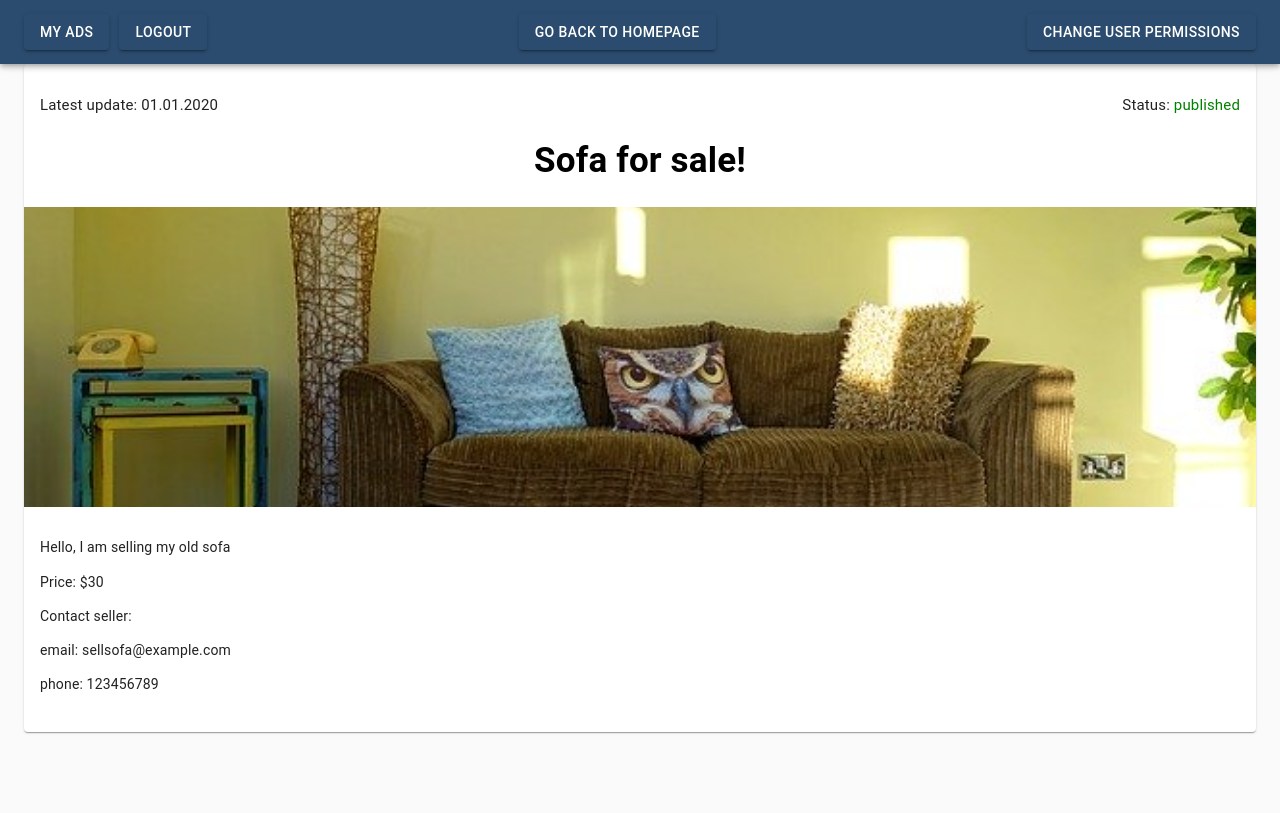
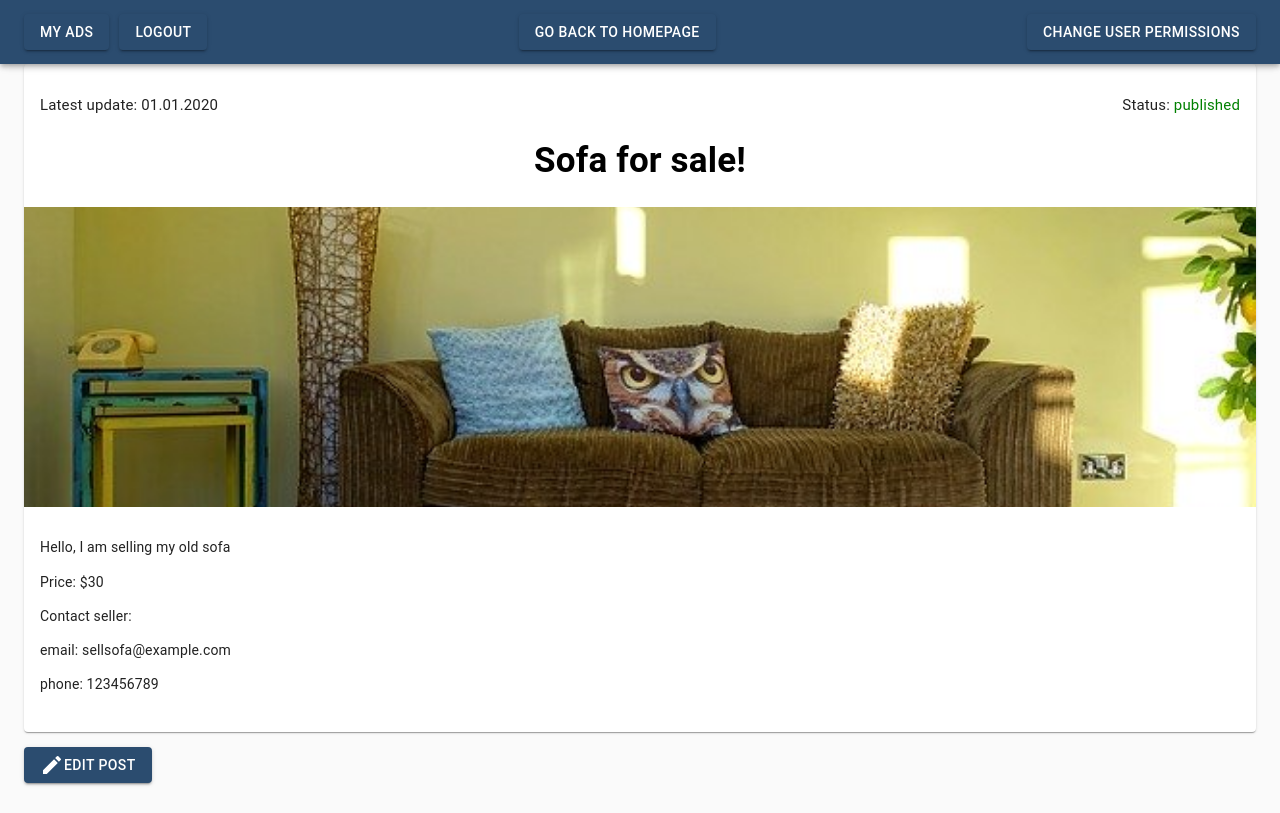
Before and after one commit to Xandreww/bulletin-board, a React (Create React App) app: page /post/1 in a window 1280 px wide. Built offline with nearby package versions, Linux system fonts and the light colour scheme.

Commit message:
Add post edit button

```diff
--- a/src/components/views/Homepage/Homepage.js
+++ b/src/components/views/Homepage/Homepage.js
@@ -12,17 +12,18 @@ import clsx from 'clsx';
 
 import { connect } from 'react-redux';
 import { getAll } from '../../../redux/postsRedux.js';
+import { getUser } from '../../../redux/userRedux';
 
 import styles from './Homepage.module.scss';
 
-const Component = ({ className, posts }) => (
+const Component = ({ className, posts, user }) => (
   <div className={clsx(className, styles.root)}>
-    {/* for logged in*/}
-    <Button className={styles.addNew} variant="contained" color="primary" href="/post/add">
-      <AddIcon />
-      Add new
-    </Button>
-    {/* for all*/}
+    {user.authenticated && (
+      <Button className={styles.addNew} variant="contained" color="primary" href="/post/add">
+        <AddIcon />
+        Add new
+      </Button>
+    )}
     <div className={styles.cards}>
       {posts.map((post) => (
         <Card className={styles.card} key={post.id} variant="outlined">
@@ -49,10 +50,12 @@ const Component = ({ className, posts }) => (
 Component.propTypes = {
   className: PropTypes.string,
   posts: PropTypes.array,
+  user: PropTypes.object,
 };
 
 const mapStateToProps = (state) => ({
   posts: getAll(state),
+  user: getUser(state),
 });
 
 const Container = connect(mapStateToProps)(Component);
--- a/src/components/views/Post/Post.js
+++ b/src/components/views/Post/Post.js
@@ -3,6 +3,8 @@ import PropTypes from 'prop-types';
 import Card from '@material-ui/core/Card';
 import CardContent from '@material-ui/core/CardContent';
 import CardMedia from '@material-ui/core/CardMedia';
+import Button from '@material-ui/core/Button';
+import EditIcon from '@material-ui/icons/Edit';
 
 import clsx from 'clsx';
 
@@ -15,7 +17,6 @@ import styles from './Post.module.scss';
 const Component = ({ className, post }) => (
   <div className={clsx(className, styles.root)}>
     {console.log(post)}
-    <div>
     <Card key={post.id}>
       <CardContent>
         <div className={styles.dataAndStatus}>
@@ -37,7 +38,10 @@ const Component = ({ className, post }) => (
         </div>
       </CardContent>
     </Card>
-    </div>
+    <Button className={styles.editPostButton} variant="contained" color="primary" href={`/post/${post.id}/edit`}>
+      <EditIcon />
+      Edit post
+    </Button>
   </div>
 );
 
--- a/src/components/views/Post/Post.module.scss
+++ b/src/components/views/Post/Post.module.scss
@@ -21,4 +21,8 @@
     margin: 5px 0;
     text-align: center;
   }
+
+  .editPostButton {
+    margin: 15px 0 30px 0;
+  }
 }
```
Lines whose indentation alone changed are shown as unchanged.
